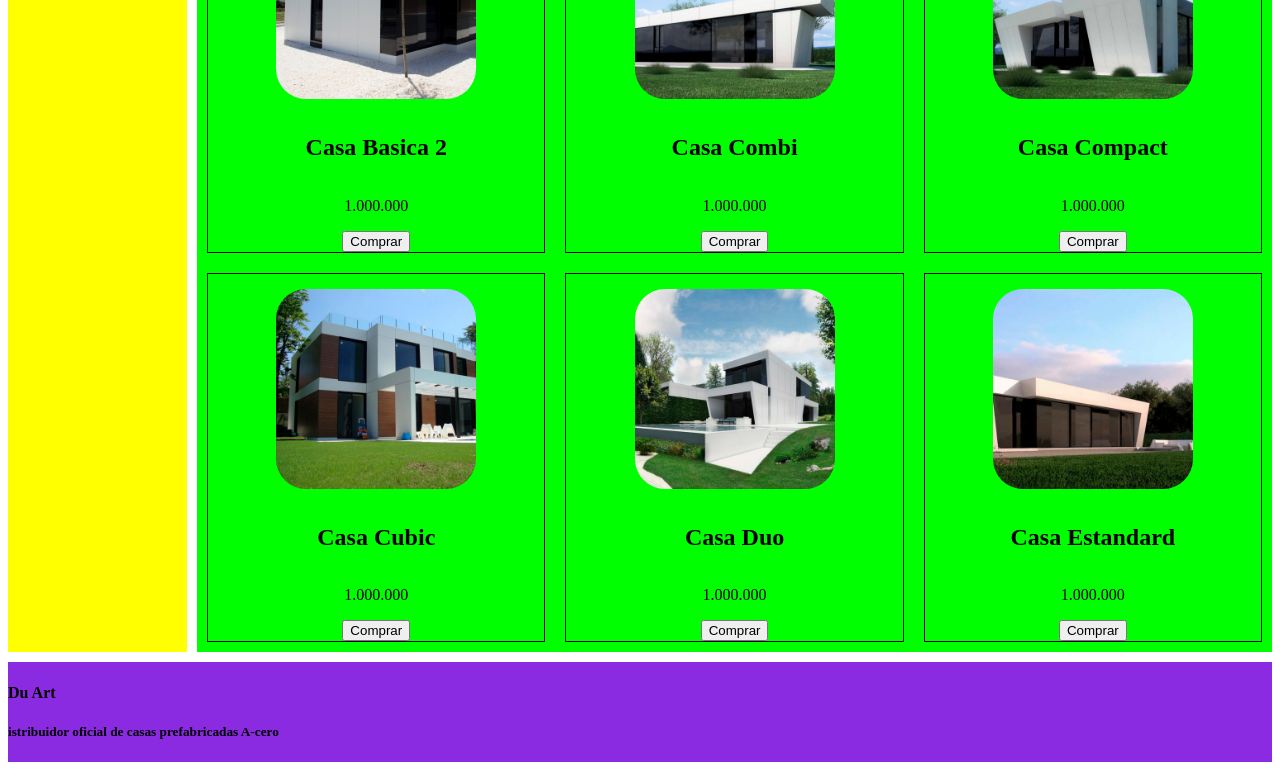
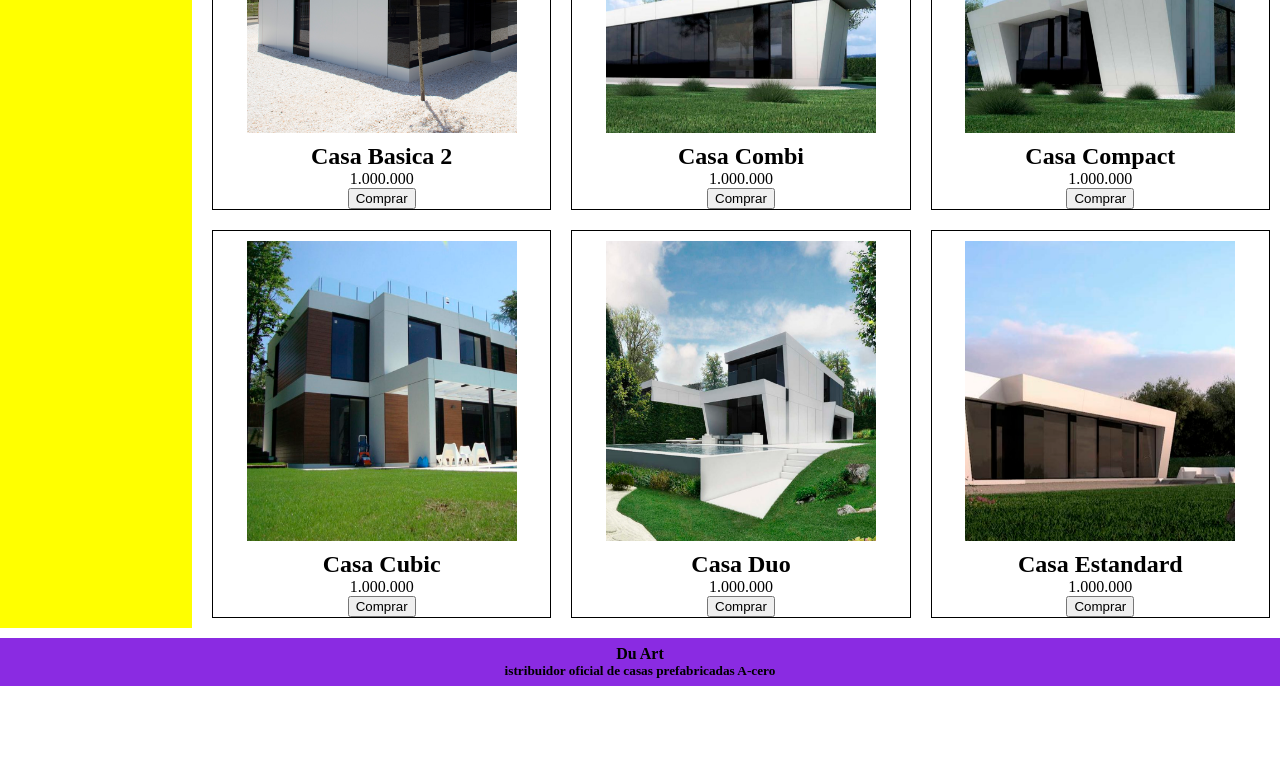
Before and after one commit to josealexanderdrt/m2-desafio2-grid-DuArtHomes, a plain HTML site: page segundo.html in a window 1280 px wide. Shown: the part 246-1016 px from the top of the page. After the commit the page ends 932 px from the top, so only its background shows below. Drawn offline with Linux system fonts and the light colour scheme.

Commit message:
cambios despues de la tutoria

```diff
--- a/assets/css/styles2.css
+++ b/assets/css/styles2.css
@@ -1,6 +1,15 @@
+*{ margin: 0
+    ;}
+
 header {
     grid-area: header;
     background-color: tomato;
+    display: flex;
+    justify-content: center;
+    align-items: center;
+    flex-direction: column;
+    padding: 0;
+
 
 
 }
@@ -14,7 +23,7 @@ aside{
 
 main{
     grid-area: main;
-    background-color: lime;
+    background-color: rgb(255, 255, 255);
     }
 
 
@@ -30,6 +39,11 @@ ul{
 
 footer{ grid-area: footer;
         background-color: blueviolet;
+        display: flex;
+        flex-direction: column;
+        justify-content: center;
+        align-items: center;
+
 }
 
 
@@ -42,15 +56,20 @@ footer{ grid-area: footer;
     "footer footer"
     ;
     gap: 10px;
-    grid-template-columns: 1fr 6fr;
+    grid-template-columns: 15% auto;
+    grid-template-rows: 6% auto 6%;
+    height: 100vh;
+
 
 
 }
 
 
 .galeria{
+    grid-area: galeria;
     display: grid;
-    grid-template-columns: auto auto auto ;
+    grid-template-columns: repeat(3,1fr) ;
+    grid-template-rows: 1fr 1fr;
 }
 
 
@@ -72,16 +91,24 @@ footer{ grid-area: footer;
     display: flex;
     flex-direction:column;
     align-items: center;
+    justify-content: center;
     margin: 10px;
 
 
 
 }
 
- img{
-   width: 200px;
-   height: 200x;
-    margin: 15px;
-    border-radius: 30px;
+ .main-item img{
+   height: 300px;
+   min-height: 200px;
+   width: 80%;
+   margin: 10px;
+  cursor: pointer;
 
 }
+
+
+.main-item img:hover{
+	transform: scale(1.05);filter: opacity(.5);
+    border-radius: 10px;
+}
```
